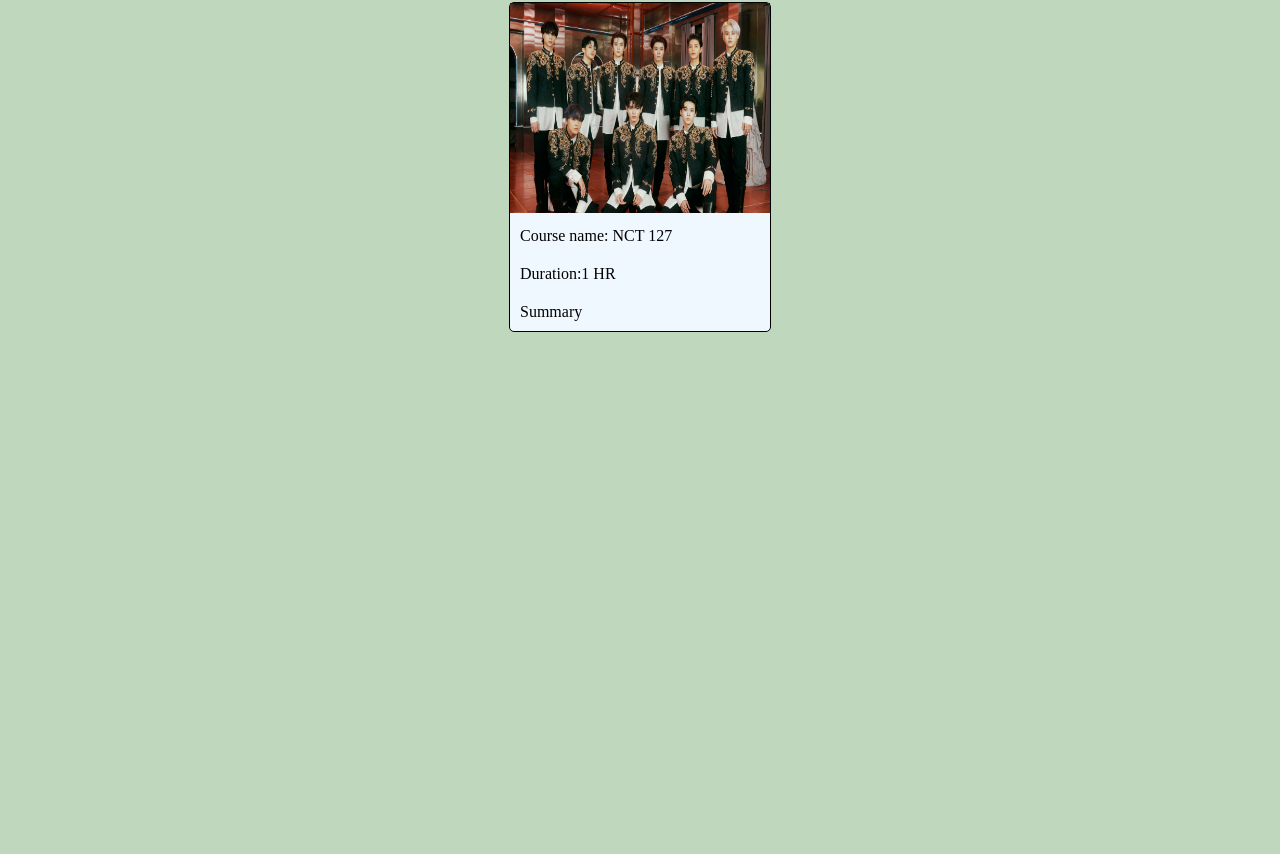
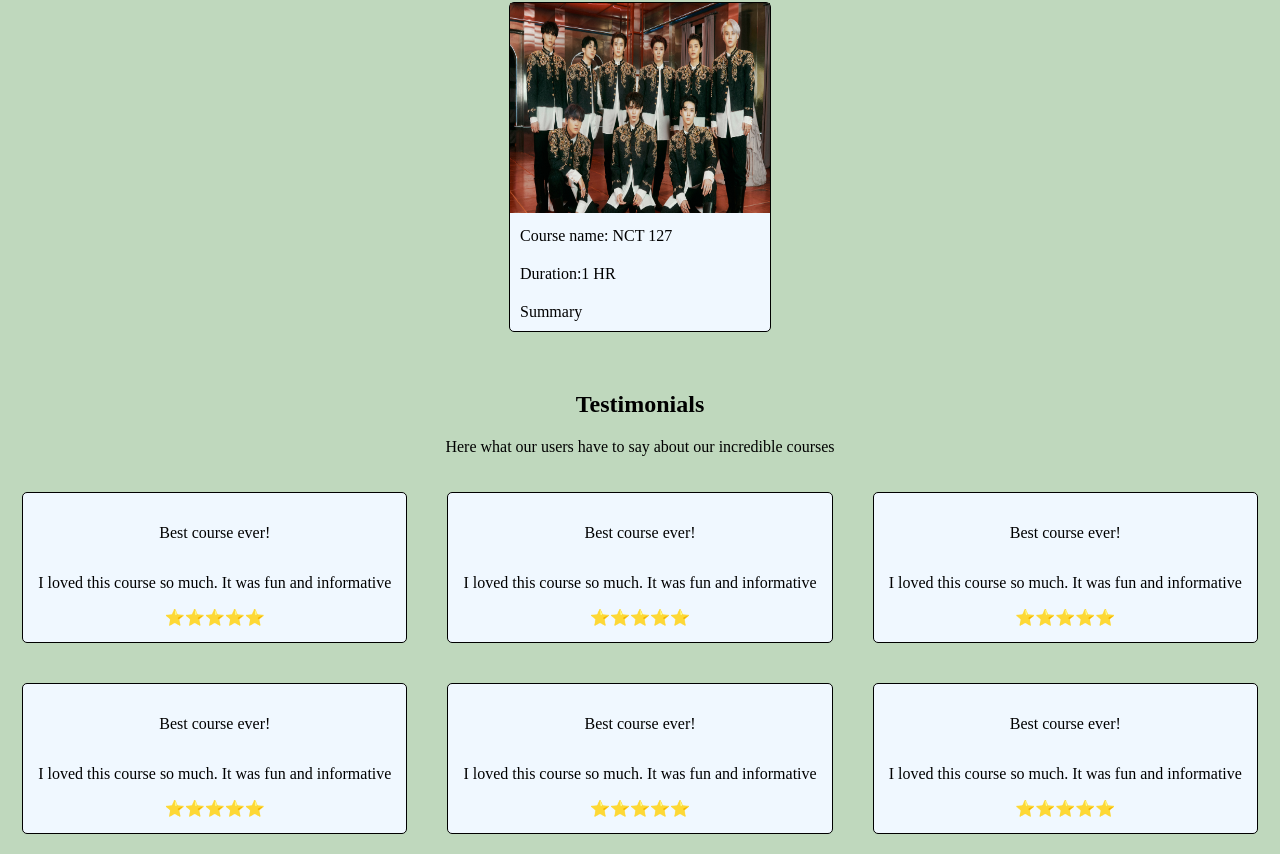
Before and after one commit to ceoraford/nct-course, a Next.js app: page / in a window 1280 px wide. Shown: the part 680-1534 px from the top of the page. Before the commit the page ends 1052 px from the top, so only its background shows below. Built offline with nearby package versions, Linux system fonts and the light colour scheme.

Commit message:
Create testimonials section

```diff
--- a/src/components/Testimonial.js
+++ b/src/components/Testimonial.js
@@ -0,0 +1,11 @@
+import TestimonialStyles from "../styles/Testimonial.module.css";
+
+export default function Testimonial() {
+  return (
+    <div className={TestimonialStyles.container}>
+      <p> Best course ever!</p>
+      <p> I loved this course so much. It was fun and informative</p>
+      <div>⭐️⭐️⭐️⭐️⭐️</div>
+    </div>
+  )
+}
--- a/src/components/Testimonials.js
+++ b/src/components/Testimonials.js
@@ -1,8 +1,19 @@
+import Testimonial from "./Testimonial";
+import TestimonialsStyles from "../styles/Testimonials.module.css";
+
 export default function Testimonials() {
   return (
-    <div>
+    <>
       <h2> Testimonials </h2>
       <p> Here what our users have to say about our incredible courses</p>
-    </div>
+      <div className={TestimonialsStyles.container}>
+        <Testimonial />
+        <Testimonial />
+        <Testimonial />
+        <Testimonial />
+        <Testimonial />
+        <Testimonial />
+      </div>
+    </>
   )
 }
--- a/src/pages/index.js
+++ b/src/pages/index.js
@@ -4,6 +4,7 @@ import Head from 'next/head';
 import Link from 'next/link';
 import NavBar from '../components/NavBar';
 import CourseList from '@/components/CourseList';
+import Testimonials from '@/components/Testimonials';
 
 export default function Home() {
   return (
@@ -19,6 +20,7 @@ export default function Home() {
       <div>
         <CourseList />
       </div>
+      <Testimonials />
     </>
   )
 }
--- /dev/null
+++ b/src/styles/Testimonial.module.css
@@ -0,0 +1,10 @@
+.container {
+  display: flex;
+  flex-flow: column wrap;
+  align-items: center;
+  border: 1px black solid;
+  border-radius: 5px;
+  background-color: aliceblue;
+  padding: 15px;
+  margin: 20px;
+}
--- /dev/null
+++ b/src/styles/Testimonials.module.css
@@ -0,0 +1,5 @@
+.container {
+  display: flex;
+  flex-flow: row wrap;
+  justify-content: center;
+}
--- a/src/styles/globals.css
+++ b/src/styles/globals.css
@@ -9,7 +9,6 @@ ul {
   padding: 0;
 }
 
-h1,
-p {
+h1, p, h2 {
   text-align: center;
 }
```
